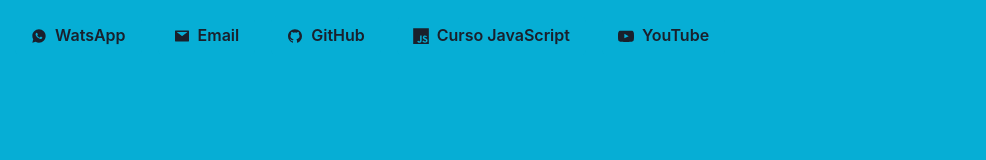
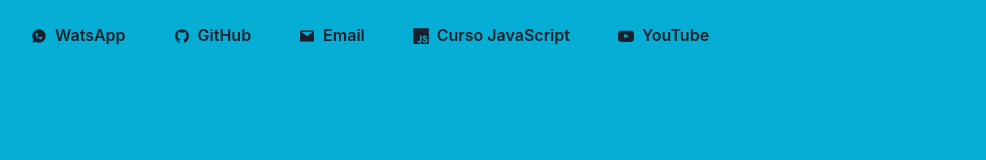
Before and after one commit to Alfred-VJ/project-one, a React (Create React App) app: page / in a window 1280 px wide. Shown: the top 160 px of the page, without its empty margins (1-987 px from the left). Built offline with nearby package versions, Linux system fonts and the light colour scheme; a web font is replaced by a local one.

Commit message:
Alfred-Presentación

```diff
--- a/src/Components/Footer/Footer.jsx
+++ b/src/Components/Footer/Footer.jsx
@@ -1,21 +1,38 @@
 import React from 'react'
-import { Box, Flex, IconButton, Spacer, Text } from '@chakra-ui/react'
-import { AiFillMail, AiFillGithub } from 'react-icons/ai'
+import { Box, BreadcrumbLink, Flex, IconButton, Spacer, Text } from '@chakra-ui/react'
+import { AiFillGithub } from 'react-icons/ai'
 import { FaInstagramSquare } from 'react-icons/fa'
 import { ImFacebook2, ImLinkedin, ImTwitter } from 'react-icons/im'
 import { GrYoutube } from 'react-icons/gr'
 
 const Footer = () => {
     return (
-        <div>
+
         <Box bg="brand.letOscur" w="100%" p={50}>
             <Flex justifyContent="center">
+                <a href='https://www.youtube.com/channel/UC3K5-DQkXSFx2LfWnaGHY1g' target="_blank">
                     <IconButton bg='brand.GT' mr={1} icon={<GrYoutube />} fontSize='30' color='brand.YT' />
+                </a>
+
+                <a href='https://www.facebook.com/profile.php?id=100081023243964' target="_blank">
                     <IconButton bg='brand.GT' mr={1} icon={<ImFacebook2 />} fontSize='30' color='brand.FB' />
+                </a>
+
+                <a href='https://www.instagram.com/micaminodeprogramador/' target="_blank">
                     <IconButton bg='brand.GT' mr={1} icon={<FaInstagramSquare />} fontSize='30' color='brand.IN' />
+                </a>
+
+                <a href='https://www.linkedin.com/in/jos%C3%A9-alfredo-vel%C3%A1zquez-ju%C3%A1rez-30b827232/' target="_blank">
                 <IconButton bg='brand.GT' mr={1} icon={<ImLinkedin />} fontSize='30' color='brand.LN' />
+                </a>
+
+                <a href='https://github.com/Alfred-VJ' target="_blank">
                 <IconButton bg='brand.GT' mr={1} icon={<AiFillGithub />} fontSize='30' color='brand.HTML' />
+                </a>
+
+                <a href='https://twitter.com/JosAlfredoVelz8' target="_blank">
                 <IconButton bg='brand.GT' mr={1} icon={<ImTwitter />} fontSize='30' color='brand.TW' />
+                </a>
             </Flex>
             <Flex justifyContent="center">
                 <Box mt={5}>
@@ -25,7 +42,7 @@ const Footer = () => {
                 </Box>
             </Flex>
         </Box>
-        </div>
+
     )
 }
 
--- a/src/Components/Home/Home.css
+++ /dev/null
@@ -1,3 +0,0 @@
-/* .contenedorBio{
-    display: flex;
-} */
--- a/src/Components/Navbar/Navbar.jsx
+++ b/src/Components/Navbar/Navbar.jsx
@@ -1,10 +1,12 @@
 import React from 'react';
 import { Button, Input, Breadcrumb, BreadcrumbItem, BreadcrumbLink } from '@chakra-ui/react';
-import { AiFillMail, AiFillGithub } from 'react-icons/ai'
-import { DiJsBadge } from 'react-icons/di'
-import { RiWhatsappFill } from 'react-icons/ri'
-import { GrYoutube } from 'react-icons/gr'
+import { AiFillMail, AiFillGithub } from 'react-icons/ai';
+import { DiJsBadge } from 'react-icons/di';
+import { RiWhatsappFill } from 'react-icons/ri';
+import { GrYoutube } from 'react-icons/gr';
 import navStyles from './Navbar.module.css';
+
+
 
 const Navbar = () => {
   return (
@@ -12,23 +14,23 @@ const Navbar = () => {
       <Breadcrumb separator='' bg="brand.primary" p={4} color="brand.letOscur">
 
         <BreadcrumbItem>
-          <BreadcrumbLink href='#'> <Button bg="brand.primary" leftIcon={<RiWhatsappFill />}>WatsApp</Button></BreadcrumbLink>
+          <BreadcrumbLink href='https://api.whatsapp.com/send?phone=+525579947397&text=Hola Alfred' target="_blank" ><Button bg="brand.primary" leftIcon={<RiWhatsappFill />}>WatsApp</Button></BreadcrumbLink>
         </BreadcrumbItem>
 
         <BreadcrumbItem>
-          <BreadcrumbLink href='#'><Button bg="brand.primary" leftIcon={<AiFillMail />}>Email</Button></BreadcrumbLink>
+          <BreadcrumbLink href='https://github.com/Alfred-VJ' target="_blank"><Button bg="brand.primary" leftIcon={<AiFillGithub />}>GitHub</Button></BreadcrumbLink>
         </BreadcrumbItem>
 
-        <BreadcrumbItem isCurrentPage>
-          <BreadcrumbLink href='#'><Button bg="brand.primary" leftIcon={<AiFillGithub />}>GitHub</Button></BreadcrumbLink>
+        <BreadcrumbItem >
+          <BreadcrumbLink href='https://www.google.com/intl/es-419/gmail/about/' target="_blank"><Button bg="brand.primary" leftIcon={<AiFillMail />}>Email</Button></BreadcrumbLink>
         </BreadcrumbItem>
 
         <BreadcrumbItem>
-          <BreadcrumbLink href='#'><Button bg="brand.primary" leftIcon={<DiJsBadge />}>Curso JavaScript</Button></BreadcrumbLink>
+          <BreadcrumbLink href='https://www.youtube.com/watch?v=zjwCOLaQw2c&list=PLZXhtO5iMVW1wPN-aZ_BnYLI9I36eXcyD' target="_blank"><Button bg="brand.primary" leftIcon={<DiJsBadge />}>Curso JavaScript</Button></BreadcrumbLink>
         </BreadcrumbItem>
 
         <BreadcrumbItem>
-          <BreadcrumbLink href='#'><Button bg="brand.primary" leftIcon={<GrYoutube/>} >YouTube</Button></BreadcrumbLink>
+          <BreadcrumbLink href='https://www.youtube.com/channel/UC3K5-DQkXSFx2LfWnaGHY1g' target="_blank"><Button bg="brand.primary" leftIcon={<GrYoutube/>} >YouTube</Button></BreadcrumbLink>
         </BreadcrumbItem>
 
       </Breadcrumb>
--- a/src/resources/theme/theme_resources.js
+++ b/src/resources/theme/theme_resources.js
@@ -1,6 +1,6 @@
 // 1. Import the extendTheme function
 import { extendTheme } from '@chakra-ui/react'
-import * as ReactDOM from 'react-dom/client'
+
 
 // 2. Extend the theme to include custom colors, fonts, etc
 const colors = {
```
Also changed, not shown: src/Components/Home/Home.jsx (+3 -9 lines). Lines whose indentation alone changed are shown as unchanged.
